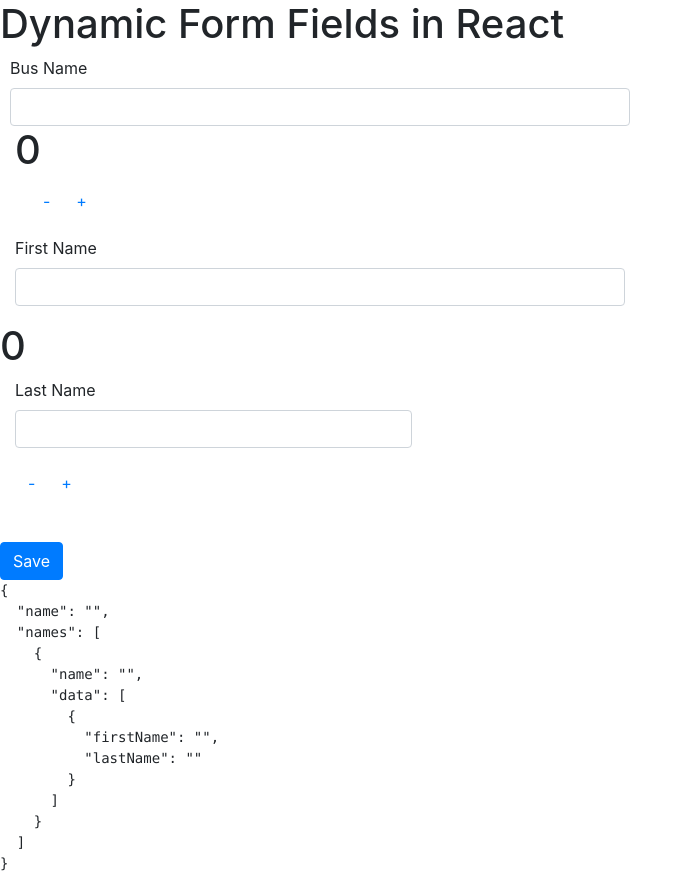
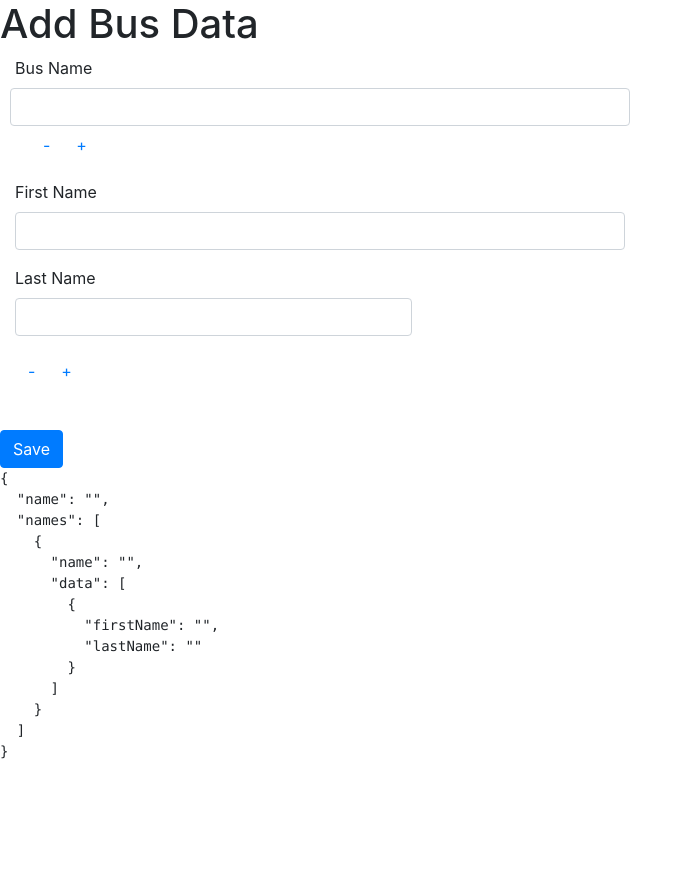
Before and after one commit to karthikkumar19/Local_Routing, a React (Create React App) app: page / in a window 1280 px wide. Shown: the whole page, without its empty margins (0-693 px from the left). After the commit the page ends 800 px from the top, so only its background shows below. Built offline with nearby package versions, Linux system fonts and the light colour scheme.

Commit message:
logs and cleaned code !!

```diff
--- a/src/App.js
+++ b/src/App.js
@@ -18,82 +18,76 @@ class App extends React.Component  {
 
     render(){
 
-
+    //Submit data method!!
       const handleSubmit = e => {
         e.preventDefault();
         console.log("inputFields", this.state);
       };
       const handleInputChangeState = ( event,indexs) => {
-        // let values = [...this.state.names];
-        // let value = {...values[indexs]};
-        // console.log(value);
-        // if (event.target.name === "busName") {
-        //   value.name = "kk"
-        // } else {
-        //   values.no = event.target.value;
-        // }
-        // console.log(value.name);
-        // values[indexs] = value;
-        // this.setState({values
-        // });
         this.setState({
           names: update(this.state.names, {[indexs]: {name: {$set: event.target.value}}})
         })
 
       };
+
+
+      //Updating firstname and lastname Method!!
       const handleInputChange = (indexs,index, event) => {
-        // const values = [...this.state.names];
-        // if (event.target.name === "firstName") {
-        //   values[indexs].data.firstName = event.target.value;
-        // } else {
-        //   values[index].lastName = event.target.value;
-        // }
+        if(event.target.name === 'firstName'){
+          this.setState({names: update(this.state.names,
+            { [indexs]: { data: { [index]: { firstName: { $set: event.target.value } } } } }
+        )});
+        }
+        else{
+          this.setState({names: update(this.state.names,
+            { [indexs]: { data: { [index]: { lastName: { $set: event.target.value } } } } }
+        )});
+        }
 
-        // this.setState({names:values});
-        // let val = [{firstName:'kk',lastName:''}];
-        // let data = this.state.names[indexs].data[index];
-        // this.setState({
-        //   names: update(this.state.names, {[indexs]: {data: {$set: val}}})
-        // })
-        this.setState({names: update(this.state.names,
-          { [indexs]: { data: { [index]: { firstName: { $set: 'z' } } } } }
-      )});
       };
 
+      //Pushing Bus data Method!!
       const OnhandleAddFields = () => {
         const values = [...this.state.names];
-        console.log(values);
         values.push({name:"",data:[{ firstName: '', lastName: '' }]
       });
-        console.log(values);
+        this.setState({names:values});
+      };
+
+      //Popping Bus data Method!!
+      const OnhandleRemoveFields = (indexs) => {
+        const values = [...this.state.names];
+        values.splice(indexs, 1);
+        this.setState({names:values});
+      };
+
+
+      //Pushing firstName and LastName data Method!!
+      const handleAddFields = (indexs) => {
+        const values = [...this.state.names];
+        let value = values[indexs].data;
+        value.push({ firstName: '', lastName: '' });
 
         this.setState({names:values});
       };
 
-      const handleAddFields = (indexs) => {
-        console.log(indexs);
+
+      //Popping firstName and lastName data method!!
+      const handleRemoveFields = (indexs,index) => {
         const values = [...this.state.names];
         let value = values[indexs].data;
-        value.push({ firstName: '', lastName: '' });
-        console.log(values);
-
+        value.splice(index, 1);
         this.setState({names:values});
       };
 
-      const handleRemoveFields = index => {
-        const values = [...this.state.names];
-        values.splice(index, 1);
-        this.setState({names:values});
-      };
+
     let name = this.state.names.map((inputField,indexs) => {
-
       return(
       <div>
-      <h1>Dynamic Form Fields in React</h1>
       {/* <form onSubmit={handleSubmit}> */}
-      <div className="form-group col-sm-6">
+      <div className="form-group col-md-6">
         <div className="form-row">
-        <label htmlFor="BusName">Bus Name</label>
+        <label htmlFor="BusName" className="col-sm-4">Bus Name</label>
                 <input
                   type="text"
                   className="form-control"
@@ -102,12 +96,11 @@ class App extends React.Component  {
                   value={this.state.names[indexs].name}
                   onChange={event => handleInputChangeState( event,indexs)}
                 /></div>
-                <h1>{indexs}</h1>
-                <div className="form-group col-sm-2">
+                <div className="form-group col-sm-4">
                 <button
                   className="btn btn-link"
                   type="button"
-                  onClick={() => handleRemoveFields()}
+                  onClick={() => OnhandleRemoveFields(indexs)}
                 >
                   -
                 </button>
@@ -119,8 +112,8 @@ class App extends React.Component  {
                   +
                 </button>
               </div></div>
+
               {
-
                 this.state.names[indexs].data.map((inputField, index) => (
 <React.Fragment key={`${inputField}~${index}`}>
   <div className="form-group col-sm-6">
@@ -134,7 +127,6 @@ class App extends React.Component  {
       onChange={event => handleInputChange(indexs,index, event)}
     />
   </div>
-  <h1>{index}</h1>
   <div className="form-group col-sm-4">
     <label htmlFor="lastName">Last Name</label>
     <input
@@ -143,14 +135,14 @@ class App extends React.Component  {
       id="lastName"
       name="lastName"
       value={inputField.lastName}
-      onChange={event => handleInputChange(index, event)}
+      onChange={event => handleInputChange(indexs,index, event)}
     />
   </div>
   <div className="form-group col-sm-2">
     <button
       className="btn btn-link"
       type="button"
-      onClick={() => handleRemoveFields(index)}
+      onClick={() => handleRemoveFields(indexs,index)}
     >
       -
     </button>
@@ -164,24 +156,19 @@ class App extends React.Component  {
   </div>
 </React.Fragment>
 ))}
-
-
 <br/>
-              </div>
+  </div>
       )
-
-
     });
 return (
 <div>
+<h1>Add Bus Data</h1>
    {name}
-
-   <div className="submit-button">
+  <div className="submit-button">
 <button
 className="btn btn-primary mr-2"
 type="submit"
-onClick={(event) => handleSubmit(event)}
->
+onClick={(event) => handleSubmit(event)}>
 Save
 </button>
 </div>
```
